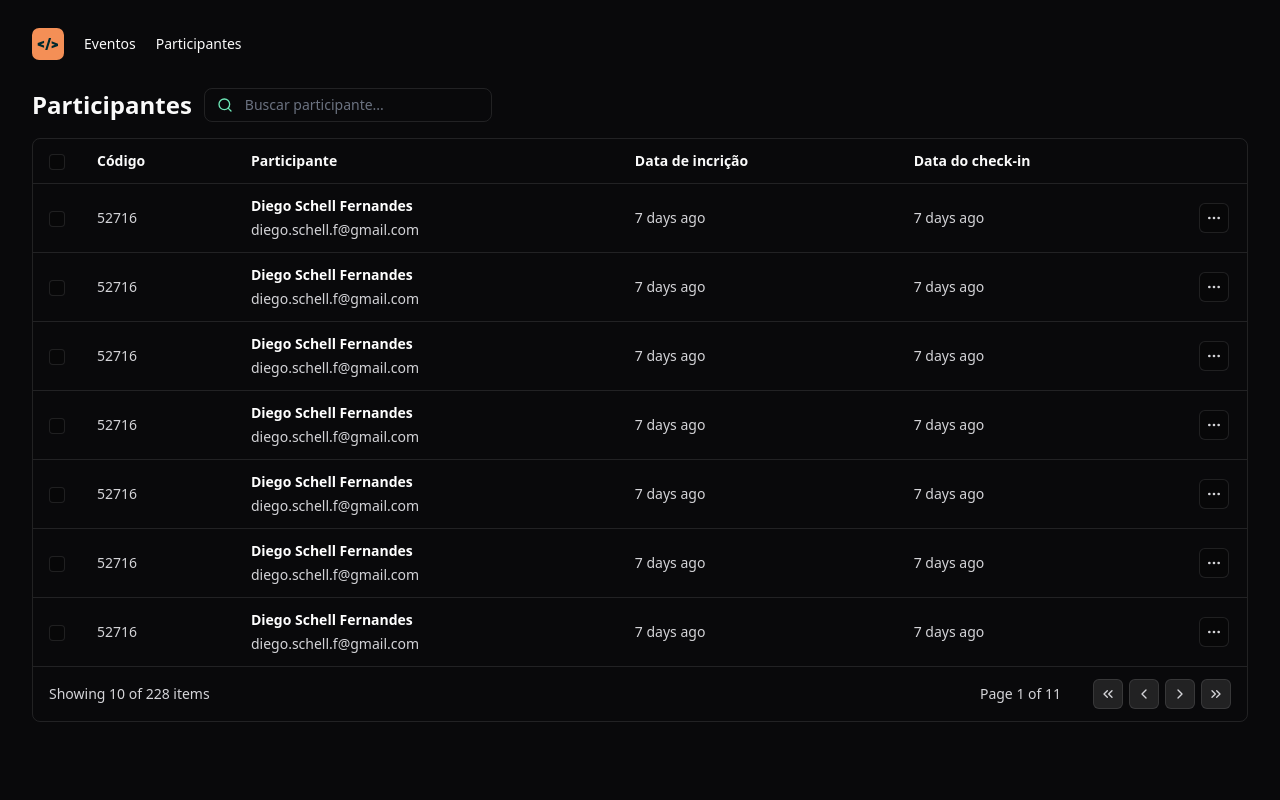
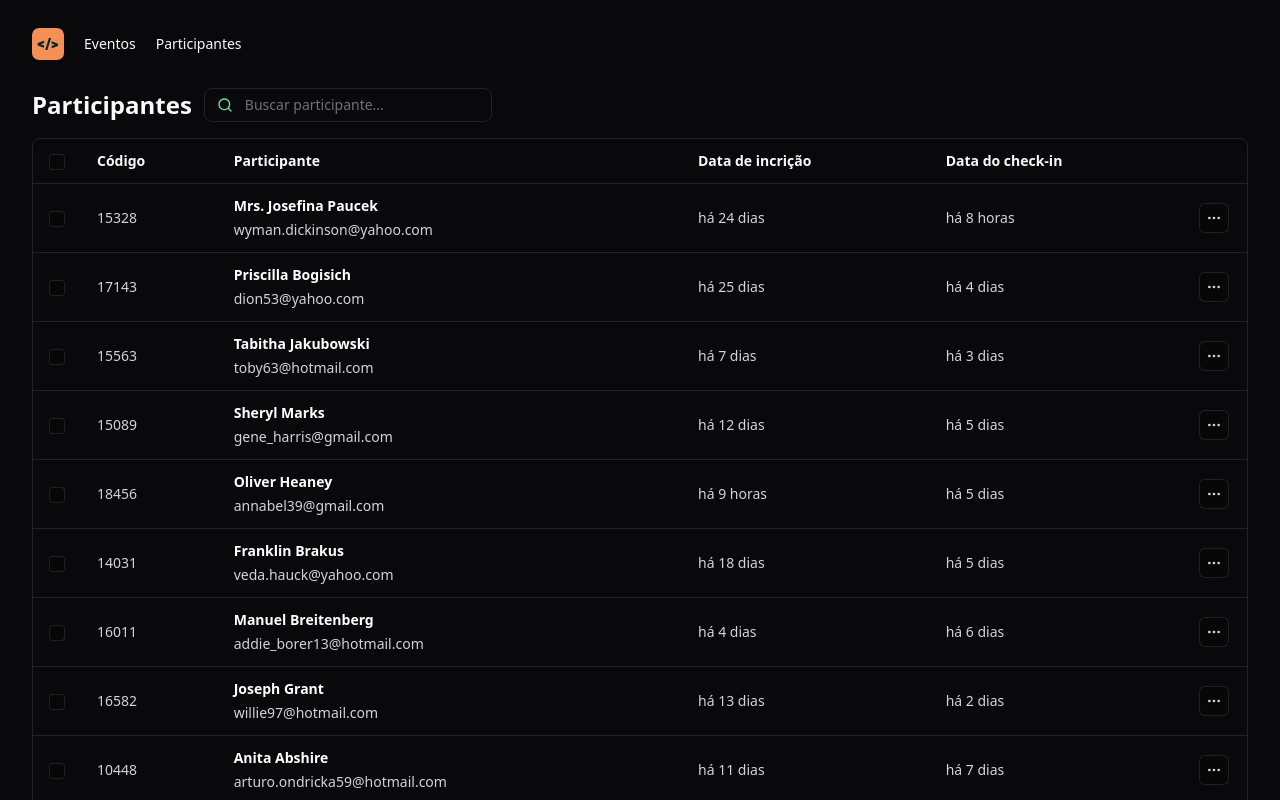
Before and after one commit to vianabsouza/nlw-unite, a React (Vite) app in the folder pass-in-web-react/: page / in a window 1280 px wide. Shown: the top 800 px of the page. Built offline with nearby package versions, Linux system fonts and the light colour scheme.

Commit message:
add faker and dayjs lib

```diff
--- a/pass-in-web-react/package.json
+++ b/pass-in-web-react/package.json
@@ -10,12 +10,14 @@
     "preview": "vite preview"
   },
   "dependencies": {
+    "dayjs": "^1.11.10",
     "lucide-react": "^0.364.0",
     "react": "^18.2.0",
     "react-dom": "^18.2.0",
     "tailwind-merge": "^2.2.2"
   },
   "devDependencies": {
+    "@faker-js/faker": "^8.4.1",
     "@tailwindcss/forms": "^0.5.7",
     "@types/react": "^18.2.66",
     "@types/react-dom": "^18.2.22",
--- a/pass-in-web-react/src/components/attendee-list.tsx
+++ b/pass-in-web-react/src/components/attendee-list.tsx
@@ -11,6 +11,13 @@
 import { TableHeader } from "./table/table-header";
 import { TableCell } from "./table/table-cell";
 import { TableRow } from "./table/table-row";
+import { attendees } from "./data/attendees";
+import dayjs from "dayjs";
+import relativeTime from "dayjs/plugin/relativeTime";
+import "dayjs/locale/pt-br";
+
+dayjs.extend(relativeTime);
+dayjs.locale("pt-br");
 
 export function AttendeeList() {
   return (
@@ -42,26 +49,26 @@
           </tr>
         </thead>
         <tbody>
-          {Array.from({ length: 7 }).map((_, i) => {
+          {attendees.map((attendee) => {
             return (
-              <TableRow key={i}>
+              <TableRow key={attendee.id}>
                 <TableCell>
                   <input
                     type="checkbox"
                     className="size-4 bg-black/20 rounded border border-white/10"
                   />
                 </TableCell>
-                <TableCell>52716</TableCell>
+                <TableCell>{attendee.id}</TableCell>
                 <TableCell>
                   <div className="flex flex-col gap-1">
                     <span className="font-semibold text-white">
-                      Diego Schell Fernandes
+                      {attendee.name}
                     </span>
-                    <span>diego.schell.f@gmail.com</span>
+                    <span>{attendee.email}</span>
                   </div>
                 </TableCell>
-                <TableCell>7 days ago</TableCell>
-                <TableCell>7 days ago</TableCell>
+                <TableCell>{dayjs().to(attendee.createdAt)}</TableCell>
+                <TableCell>{dayjs().to(attendee.checkedInAt)}</TableCell>
                 <TableCell>
                   <IconButton transparent={true}>
                     <MoreHorizontal className="size-4" />
--- /dev/null
+++ b/pass-in-web-react/src/components/data/attendees.ts
@@ -0,0 +1,11 @@
+import { faker } from "@faker-js/faker";
+
+export const attendees = Array.from({ length: 200 }).map(() => {
+  return {
+    id: faker.number.int({ min: 10000, max: 20000 }),
+    name: faker.person.fullName(),
+    email: faker.internet.email().toLocaleLowerCase(),
+    createdAt: faker.date.recent({ days: 30 }),
+    checkedInAt: faker.date.recent({ days: 7 }),
+  };
+});
```
Also changed, not shown: 1 other file (tests, documents, lock files or other folders).
